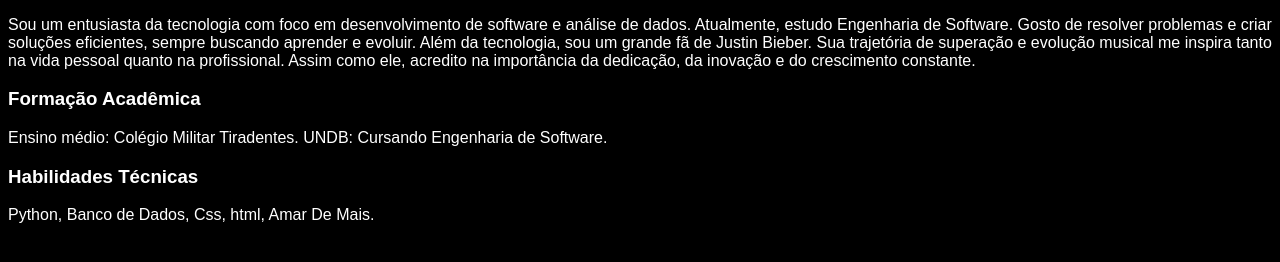
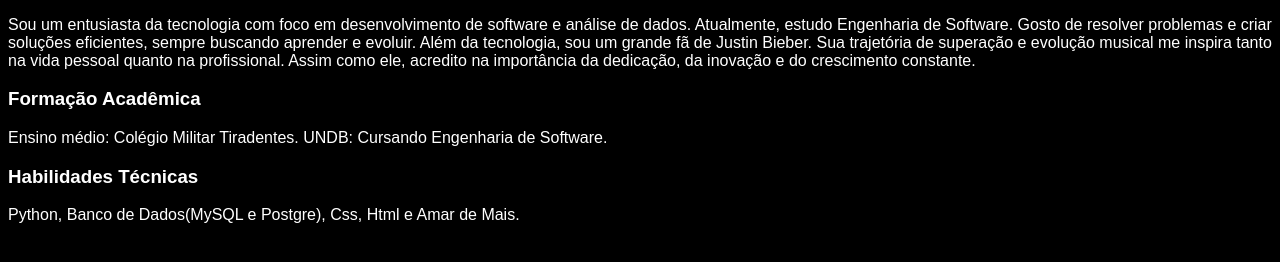
Before and after one commit to GabCaleb21/MEU-SITE, a plain HTML site: page easy-portfolio/index.html in a window 1280 px wide. Shown: the part 478-740 px from the top of the page. Drawn offline with Linux system fonts and the light colour scheme.

Commit message:
Add files via upload

```diff
--- a/easy-portfolio/index.css
+++ b/easy-portfolio/index.css
@@ -35,9 +35,9 @@ h1{
 }
 
 h2{
-    color: blue;
+    color:blue;
 }
 
-nav a :hover {
-    color: blue;
+nav a:hover {
+    color:blue;
 }
--- a/easy-portfolio/index.html
+++ b/easy-portfolio/index.html
@@ -26,7 +26,7 @@
         <div class = "center">
             <img  src = "./img/images.jpg"></img>
         </div>
-        <h1> Gabriel Caleb </h1>
+        <h1>Gabriel Caleb</h1>
         <h2>Desenvolvedor de Software</h2>
 
     </header>
@@ -50,10 +50,10 @@ Além da tecnologia, sou um grande fã de Justin Bieber. Sua trajetória de supe
             <h3>Habilidades Técnicas</h3>
             <p>
                 Python,
-                Banco de Dados,
+                Banco de Dados(MySQL e Postgre),
                 Css,
-                html,
-                Amar De Mais.
+                Html e
+                Amar de Mais.
 
             </p>
         </section>
```
